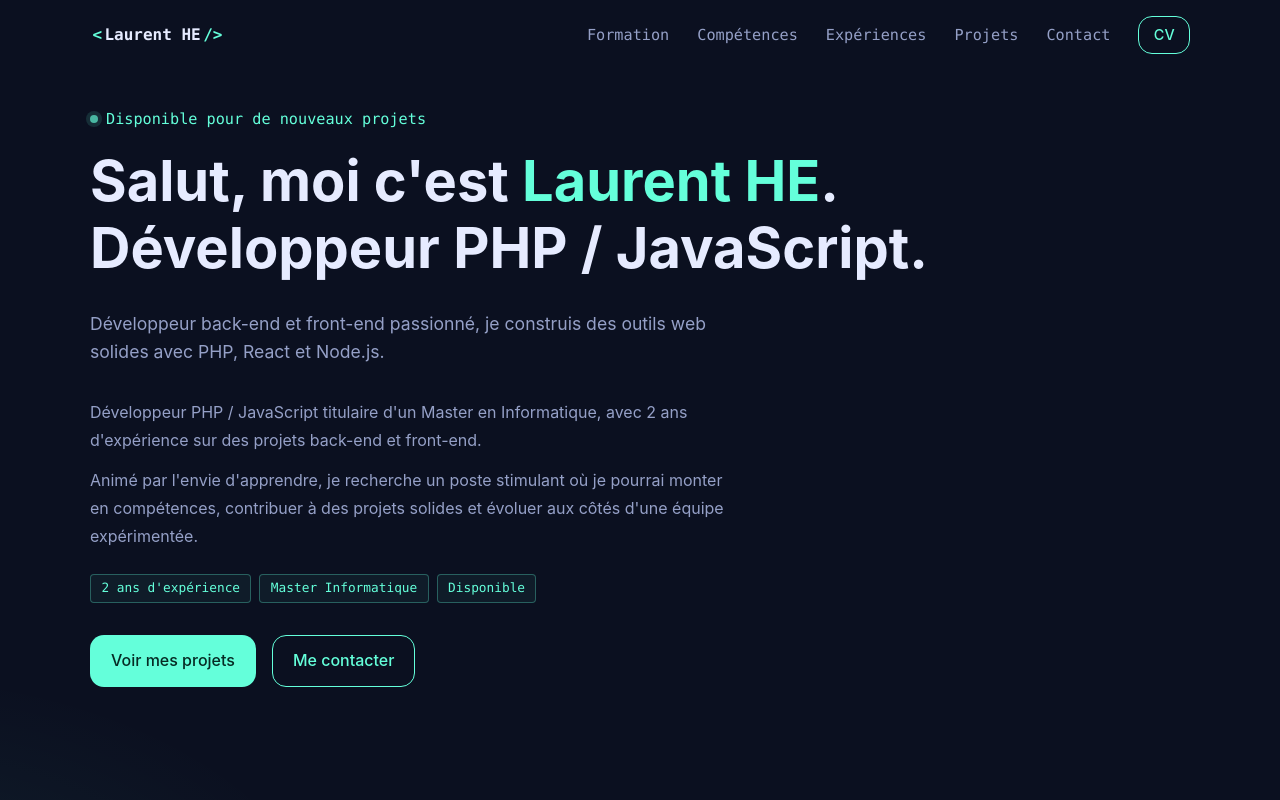
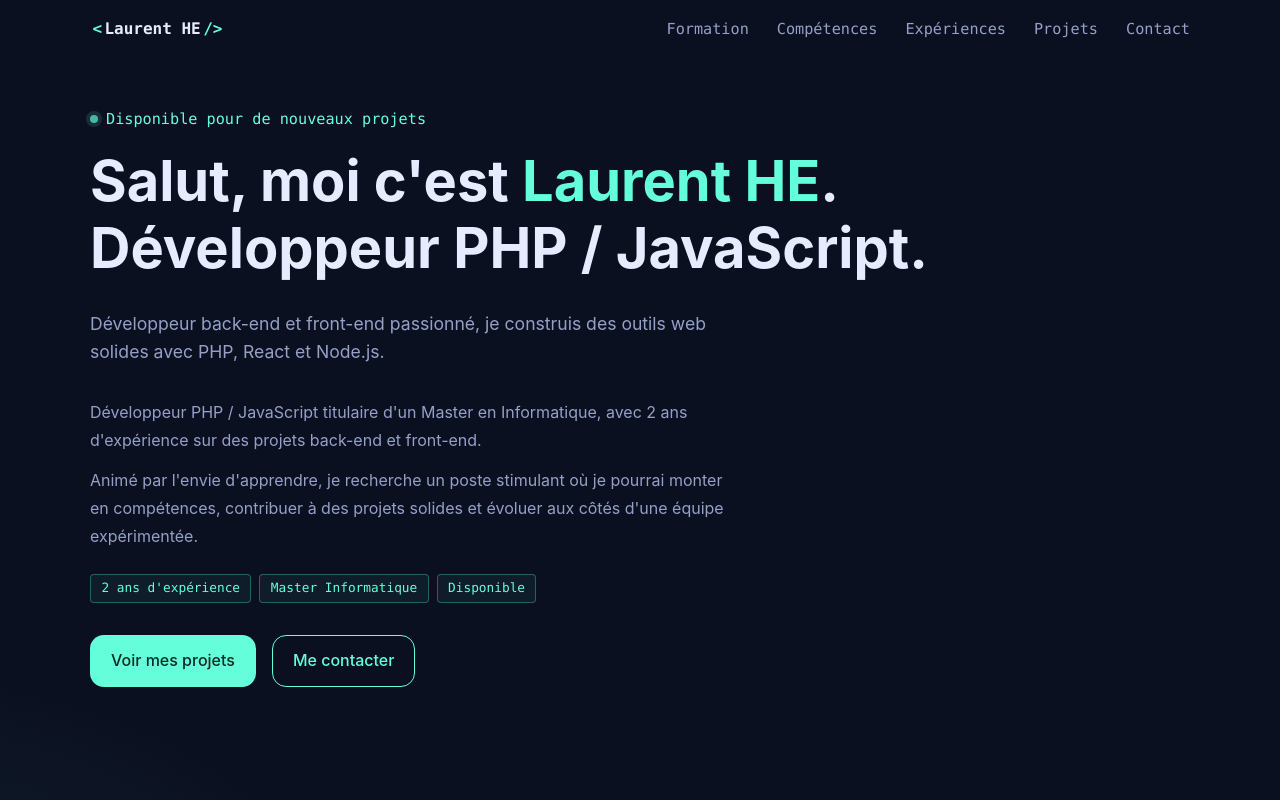
Before and after one commit to he-lau/my-portfolio, a Next.js app: page / in a window 1280 px wide. Shown: the top 800 px of the page. Built offline with nearby package versions, Linux system fonts and the light colour scheme.

Commit message:
remove CV button from navbar

```diff
--- a/src/components/Navbar.tsx
+++ b/src/components/Navbar.tsx
@@ -46,13 +46,6 @@ export default function Navbar() {
               {link.label}
             </a>
           ))}
-          <a
-            href={profile.cv}
-            className="btn btn--ghost btn--sm"
-            onClick={() => setOpen(false)}
-          >
-            CV
-          </a>
         </nav>
 
         <button
```
